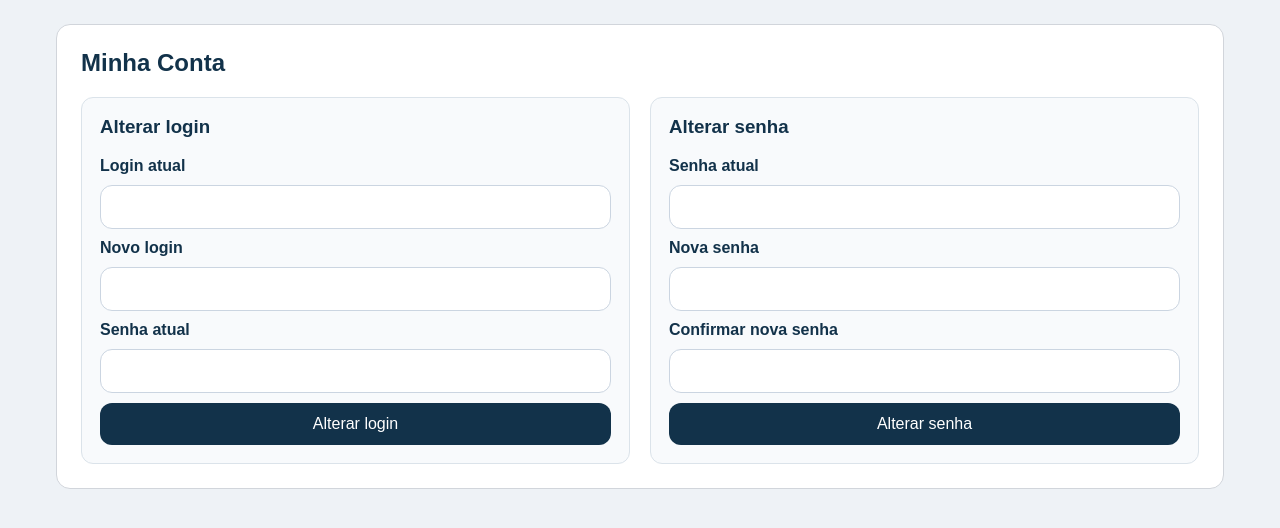
After one commit to thalismaschio90-wq/volei-sistema-web, a Flask app: template templates/minha_conta.html in a window 1280 px wide. The commit adds this page. Shown: the top 528 px of the page. Run offline with Flask 3, Linux system fonts and the light colour scheme; the template is opened without the code that fills it, so the values that code supplies are empty.

Commit message:
adiciona superadmin usuarios e minha conta

```diff
--- a/app.py
+++ b/app.py
@@ -18,23 +18,31 @@ def dados_padrao():
     return {
         "usuarios": {
             "admin": {
+                "nome": "Administrador",
                 "senha": "123",
                 "perfil": "superadmin",
+                "ativo": True,
                 "equipe": None
             },
             "org1": {
+                "nome": "Organizador 1",
                 "senha": "123",
                 "perfil": "organizador",
+                "ativo": True,
                 "equipe": None
             },
             "mesa1": {
+                "nome": "Mesário 1",
                 "senha": "123",
                 "perfil": "mesario",
+                "ativo": True,
                 "equipe": None
             },
             "time1": {
+                "nome": "Equipe Exemplo",
                 "senha": "123",
                 "perfil": "equipe",
+                "ativo": True,
                 "equipe": "Equipe Exemplo"
             }
         },
@@ -65,8 +73,18 @@ def carregar_dados():
 
     if "usuarios" not in dados or not isinstance(dados["usuarios"], dict):
         dados["usuarios"] = {}
+
     if "equipes" not in dados or not isinstance(dados["equipes"], dict):
         dados["equipes"] = {}
+
+    # normaliza usuários antigos
+    for login, usuario in dados["usuarios"].items():
+        if "nome" not in usuario:
+            usuario["nome"] = login
+        if "ativo" not in usuario:
+            usuario["ativo"] = True
+        if "equipe" not in usuario:
+            usuario["equipe"] = None
 
     return dados
 
@@ -89,6 +107,20 @@ def perfil_atual():
 
 def equipe_atual():
     return session.get("equipe")
+
+
+def nome_usuario_atual():
+    return session.get("usuario")
+
+
+def exige_login():
+    if not usuario_logado():
+        return False
+    return True
+
+
+def exige_perfil(perfis_permitidos):
+    return perfil_atual() in perfis_permitidos
 
 
 def gerar_login_equipe(nome_equipe, usuarios_existentes):
@@ -134,13 +166,20 @@ def login():
         dados = carregar_dados()
         usuarios = dados.get("usuarios", {})
 
-        if usuario in usuarios and usuarios[usuario]["senha"] == senha:
-            session["usuario"] = usuario
-            session["perfil"] = usuarios[usuario]["perfil"]
-            session["equipe"] = usuarios[usuario].get("equipe")
-            return redirect(url_for("index"))
+        if usuario in usuarios:
+            usuario_dados = usuarios[usuario]
 
-        erro = "Login ou senha inválidos."
+            if not usuario_dados.get("ativo", True):
+                erro = "Usuário inativo."
+            elif usuario_dados.get("senha") == senha:
+                session["usuario"] = usuario
+                session["perfil"] = usuario_dados.get("perfil")
+                session["equipe"] = usuario_dados.get("equipe")
+                return redirect(url_for("index"))
+            else:
+                erro = "Login ou senha inválidos."
+        else:
+            erro = "Login ou senha inválidos."
 
     return render_template("login.html", erro=erro)
 
@@ -159,10 +198,206 @@ def logout():
 # =========================================================
 @app.route("/")
 def index():
-    if not usuario_logado():
+    if not exige_login():
         return redirect(url_for("login"))
 
     return render_template("index.html")
+
+
+# =========================================================
+# MINHA CONTA - SUPERADMIN
+# =========================================================
+@app.route("/minha-conta", methods=["GET", "POST"])
+def minha_conta():
+    if not exige_login():
+        return redirect(url_for("login"))
+
+    if not exige_perfil(["superadmin"]):
+        return redirect(url_for("index"))
+
+    dados = carregar_dados()
+    login_atual = nome_usuario_atual()
+    usuario = dados["usuarios"].get(login_atual)
+
+    erro_login = None
+    sucesso_login = None
+    erro_senha = None
+    sucesso_senha = None
+
+    if not usuario:
+        return redirect(url_for("logout"))
+
+    if request.method == "POST":
+        acao = request.form.get("acao", "").strip()
+
+        if acao == "alterar_login":
+            novo_login = request.form.get("novo_login", "").strip()
+            senha_atual = request.form.get("senha_atual_login", "").strip()
+
+            if not novo_login:
+                erro_login = "O novo login é obrigatório."
+            elif senha_atual != usuario.get("senha"):
+                erro_login = "Senha atual incorreta."
+            elif novo_login == login_atual:
+                erro_login = "O novo login não pode ser igual ao atual."
+            elif novo_login in dados["usuarios"]:
+                erro_login = "Esse login já existe."
+            else:
+                dados["usuarios"][novo_login] = dados["usuarios"].pop(login_atual)
+
+                # se por algum motivo esse usuário estiver vinculado a uma equipe,
+                # atualiza o login dentro da equipe também
+                nome_eq = dados["usuarios"][novo_login].get("equipe")
+                if nome_eq and nome_eq in dados["equipes"]:
+                    dados["equipes"][nome_eq]["login"] = novo_login
+
+                salvar_dados(dados)
+
+                session["usuario"] = novo_login
+                login_atual = novo_login
+                usuario = dados["usuarios"][novo_login]
+
+                sucesso_login = "Login alterado com sucesso."
+
+        elif acao == "alterar_senha":
+            senha_atual = request.form.get("senha_atual", "").strip()
+            nova_senha = request.form.get("nova_senha", "").strip()
+            confirmar_nova_senha = request.form.get("confirmar_nova_senha", "").strip()
+
+            if senha_atual != usuario.get("senha"):
+                erro_senha = "Senha atual incorreta."
+            elif not nova_senha:
+                erro_senha = "A nova senha é obrigatória."
+            elif nova_senha != confirmar_nova_senha:
+                erro_senha = "A confirmação da nova senha não confere."
+            else:
+                dados["usuarios"][login_atual]["senha"] = nova_senha
+
+                nome_eq = dados["usuarios"][login_atual].get("equipe")
+                if nome_eq and nome_eq in dados["equipes"]:
+                    dados["equipes"][nome_eq]["senha"] = nova_senha
+
+                salvar_dados(dados)
+                sucesso_senha = "Senha alterada com sucesso."
+
+    return render_template(
+        "minha_conta.html",
+        login_atual=login_atual,
+        usuario=usuario,
+        erro_login=erro_login,
+        sucesso_login=sucesso_login,
+        erro_senha=erro_senha,
+        sucesso_senha=sucesso_senha
+    )
+
+
+# =========================================================
+# USUÁRIOS - SUPERADMIN
+# =========================================================
+@app.route("/usuarios")
+def usuarios():
+    if not exige_login():
+        return redirect(url_for("login"))
+
+    if not exige_perfil(["superadmin"]):
+        return redirect(url_for("index"))
+
+    dados = carregar_dados()
+    return render_template("usuarios.html", usuarios=dados["usuarios"])
+
+
+@app.route("/usuarios/novo", methods=["GET", "POST"])
+def novo_usuario():
+    if not exige_login():
+        return redirect(url_for("login"))
+
+    if not exige_perfil(["superadmin"]):
+        return redirect(url_for("index"))
+
+    erro = None
+    sucesso = None
+
+    if request.method == "POST":
+        dados = carregar_dados()
+
+        nome = request.form.get("nome", "").strip()
+        login = request.form.get("login", "").strip()
+        senha = request.form.get("senha", "").strip()
+        perfil = request.form.get("perfil", "").strip()
+        ativo = request.form.get("ativo") == "on"
+
+        perfis_validos = ["superadmin", "organizador", "mesario", "equipe"]
+
+        if not nome or not login or not senha or not perfil:
+            erro = "Preenche todos os campos obrigatórios."
+        elif perfil not in perfis_validos:
+            erro = "Perfil inválido."
+        elif login in dados["usuarios"]:
+            erro = "Já existe um usuário com esse login."
+        else:
+            dados["usuarios"][login] = {
+                "nome": nome,
+                "senha": senha,
+                "perfil": perfil,
+                "ativo": ativo,
+                "equipe": None
+            }
+            salvar_dados(dados)
+            sucesso = "Usuário criado com sucesso."
+
+    return render_template("novo_usuario.html", erro=erro, sucesso=sucesso)
+
+
+@app.route("/usuarios/editar/<login_usuario>", methods=["GET", "POST"])
+def editar_usuario(login_usuario):
+    if not exige_login():
+        return redirect(url_for("login"))
+
+    if not exige_perfil(["superadmin"]):
+        return redirect(url_for("index"))
+
+    dados = carregar_dados()
+
+    if login_usuario not in dados["usuarios"]:
+        return redirect(url_for("usuarios"))
+
+    usuario = dados["usuarios"][login_usuario]
+    erro = None
+    sucesso = None
+
+    if request.method == "POST":
+        nome = request.form.get("nome", "").strip()
+        senha = request.form.get("senha", "").strip()
+        perfil = request.form.get("perfil", "").strip()
+        ativo = request.form.get("ativo") == "on"
+
+        perfis_validos = ["superadmin", "organizador", "mesario", "equipe"]
+
+        if not nome or not perfil:
+            erro = "Nome e perfil são obrigatórios."
+        elif perfil not in perfis_validos:
+            erro = "Perfil inválido."
+        else:
+            usuario["nome"] = nome
+            usuario["perfil"] = perfil
+            usuario["ativo"] = ativo
+
+            if senha:
+                usuario["senha"] = senha
+                nome_eq = usuario.get("equipe")
+                if nome_eq and nome_eq in dados["equipes"]:
+                    dados["equipes"][nome_eq]["senha"] = senha
+
+            salvar_dados(dados)
+            sucesso = "Usuário atualizado com sucesso."
+
+    return render_template(
+        "editar_usuario.html",
+        login_usuario=login_usuario,
+        usuario=usuario,
+        erro=erro,
+        sucesso=sucesso
+    )
 
 
 # =========================================================
@@ -170,10 +405,10 @@ def index():
 # =========================================================
 @app.route("/equipes")
 def equipes():
-    if not usuario_logado():
+    if not exige_login():
         return redirect(url_for("login"))
 
-    if perfil_atual() not in ["superadmin", "organizador"]:
+    if not exige_perfil(["superadmin", "organizador"]):
         return redirect(url_for("index"))
 
     dados = carregar_dados()
@@ -183,10 +418,10 @@ def equipes():
 
 @app.route("/equipes/nova", methods=["GET", "POST"])
 def nova_equipe():
-    if not usuario_logado():
+    if not exige_login():
         return redirect(url_for("login"))
 
-    if perfil_atual() not in ["superadmin", "organizador"]:
+    if not exige_perfil(["superadmin", "organizador"]):
         return redirect(url_for("index"))
 
     erro = None
@@ -227,8 +462,10 @@ def nova_equipe():
         }
 
         dados["usuarios"][login_gerado] = {
+            "nome": nome_equipe,
             "senha": senha_gerada,
             "perfil": "equipe",
+            "ativo": True,
             "equipe": nome_equipe
         }
 
@@ -254,10 +491,10 @@ def nova_equipe():
 # =========================================================
 @app.route("/tabela")
 def tabela():
-    if not usuario_logado():
+    if not exige_login():
         return redirect(url_for("login"))
 
-    if perfil_atual() not in ["superadmin", "mesario"]:
+    if not exige_perfil(["superadmin", "mesario"]):
         return redirect(url_for("index"))
 
     return render_template("pagina_simples.html", titulo="Tabela")
@@ -265,10 +502,10 @@ def tabela():
 
 @app.route("/pre-jogo")
 def pre_jogo():
-    if not usuario_logado():
+    if not exige_login():
         return redirect(url_for("login"))
 
-    if perfil_atual() not in ["superadmin", "mesario"]:
+    if not exige_perfil(["superadmin", "mesario"]):
         return redirect(url_for("index"))
 
     return render_template("pagina_simples.html", titulo="Pré-jogo")
@@ -276,10 +513,10 @@ def pre_jogo():
 
 @app.route("/jogo")
 def jogo():
-    if not usuario_logado():
+    if not exige_login():
         return redirect(url_for("login"))
 
-    if perfil_atual() not in ["superadmin", "mesario"]:
+    if not exige_perfil(["superadmin", "mesario"]):
         return redirect(url_for("index"))
 
     return render_template("pagina_simples.html", titulo="Jogo")
@@ -290,10 +527,10 @@ def jogo():
 # =========================================================
 @app.route("/meu-time", methods=["GET", "POST"])
 def meu_time():
-    if not usuario_logado():
+    if not exige_login():
         return redirect(url_for("login"))
 
-    if perfil_atual() != "equipe":
+    if not exige_perfil(["equipe"]):
         return redirect(url_for("index"))
 
     dados = carregar_dados()
@@ -338,10 +575,10 @@ def meu_time():
 # =========================================================
 @app.route("/competicoes")
 def competicoes():
-    if not usuario_logado():
+    if not exige_login():
         return redirect(url_for("login"))
 
-    if perfil_atual() not in ["superadmin", "organizador"]:
+    if not exige_perfil(["superadmin", "organizador"]):
         return redirect(url_for("index"))
 
     return render_template("pagina_simples.html", titulo="Competições")
--- a/static/style.css
+++ b/static/style.css
@@ -117,7 +117,8 @@ body {
     color: #12324a;
 }
 
-.formulario input {
+.formulario input,
+.formulario select {
     padding: 12px 14px;
     border: 1px solid #cbd5e1;
     border-radius: 12px;
@@ -125,9 +126,23 @@ body {
     background: #fff;
 }
 
-.formulario input:focus {
+.formulario input:focus,
+.formulario select:focus {
     outline: none;
     border: 2px solid #12324a;
+}
+
+.checkbox-linha {
+    display: flex;
+    align-items: center;
+    gap: 10px;
+    font-weight: bold;
+    color: #12324a;
+}
+
+.checkbox-linha input {
+    width: auto;
+    margin: 0;
 }
 
 .botao {
@@ -175,6 +190,20 @@ body {
     margin: 24px 0;
     border: none;
     border-top: 1px solid #d1d5db;
+}
+
+.duas-colunas {
+    display: grid;
+    grid-template-columns: repeat(2, minmax(280px, 1fr));
+    gap: 20px;
+    margin-top: 20px;
+}
+
+.bloco-interno {
+    background: #f8fafc;
+    border: 1px solid #dbe3ea;
+    border-radius: 12px;
+    padding: 18px;
 }
 
 .login-page {
@@ -264,4 +293,8 @@ body {
         flex-direction: column;
         align-items: flex-start;
     }
+
+    .duas-colunas {
+        grid-template-columns: 1fr;
+    }
 }
--- a/templates/base.html
+++ b/templates/base.html
@@ -27,6 +27,8 @@
     {% if session.get("perfil") == "superadmin" %}
         <a href="{{ url_for('competicoes') }}">Competições</a>
         <a href="{{ url_for('equipes') }}">Equipes</a>
+        <a href="{{ url_for('usuarios') }}">Usuários</a>
+        <a href="{{ url_for('minha_conta') }}">Minha Conta</a>
         <a href="{{ url_for('tabela') }}">Tabela</a>
         <a href="{{ url_for('pre_jogo') }}">Pré-jogo</a>
         <a href="{{ url_for('jogo') }}">Jogo</a>
--- /dev/null
+++ b/templates/minha_conta.html
@@ -0,0 +1,63 @@
+{% extends "base.html" %}
+
+{% block conteudo %}
+<section class="painel">
+    <h2>Minha Conta</h2>
+
+    <div class="duas-colunas">
+        <div class="bloco-interno">
+            <h3>Alterar login</h3>
+
+            <form method="POST" class="formulario">
+                <input type="hidden" name="acao" value="alterar_login">
+
+                <label for="login_atual">Login atual</label>
+                <input type="text" id="login_atual" value="{{ login_atual }}" disabled>
+
+                <label for="novo_login">Novo login</label>
+                <input type="text" id="novo_login" name="novo_login" required>
+
+                <label for="senha_atual_login">Senha atual</label>
+                <input type="password" id="senha_atual_login" name="senha_atual_login" required>
+
+                <button type="submit" class="botao">Alterar login</button>
+            </form>
+
+            {% if erro_login %}
+                <p class="erro">{{ erro_login }}</p>
+            {% endif %}
+
+            {% if sucesso_login %}
+                <p class="sucesso">{{ sucesso_login }}</p>
+            {% endif %}
+        </div>
+
+        <div class="bloco-interno">
+            <h3>Alterar senha</h3>
+
+            <form method="POST" class="formulario">
+                <input type="hidden" name="acao" value="alterar_senha">
+
+                <label for="senha_atual">Senha atual</label>
+                <input type="password" id="senha_atual" name="senha_atual" required>
+
+                <label for="nova_senha">Nova senha</label>
+                <input type="password" id="nova_senha" name="nova_senha" required>
+
+                <label for="confirmar_nova_senha">Confirmar nova senha</label>
+                <input type="password" id="confirmar_nova_senha" name="confirmar_nova_senha" required>
+
+                <button type="submit" class="botao">Alterar senha</button>
+            </form>
+
+            {% if erro_senha %}
+                <p class="erro">{{ erro_senha }}</p>
+            {% endif %}
+
+            {% if sucesso_senha %}
+                <p class="sucesso">{{ sucesso_senha }}</p>
+            {% endif %}
+        </div>
+    </div>
+</section>
+{% endblock %}
```
Also changed, not shown: templates/editar_usuario.html (added, +44 -0 lines), templates/novo_usuario.html (added, +44 -0 lines), templates/usuarios.html (added, +27 -0 lines).
